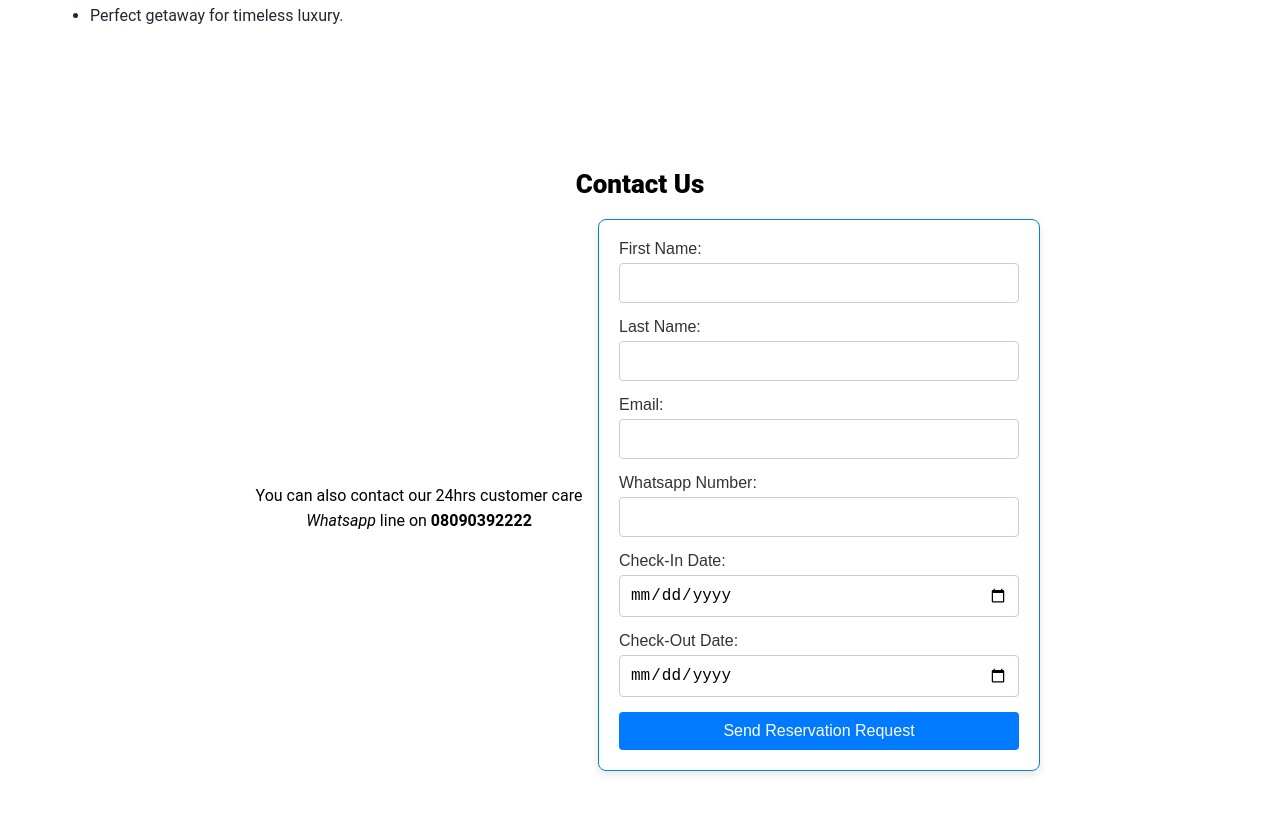
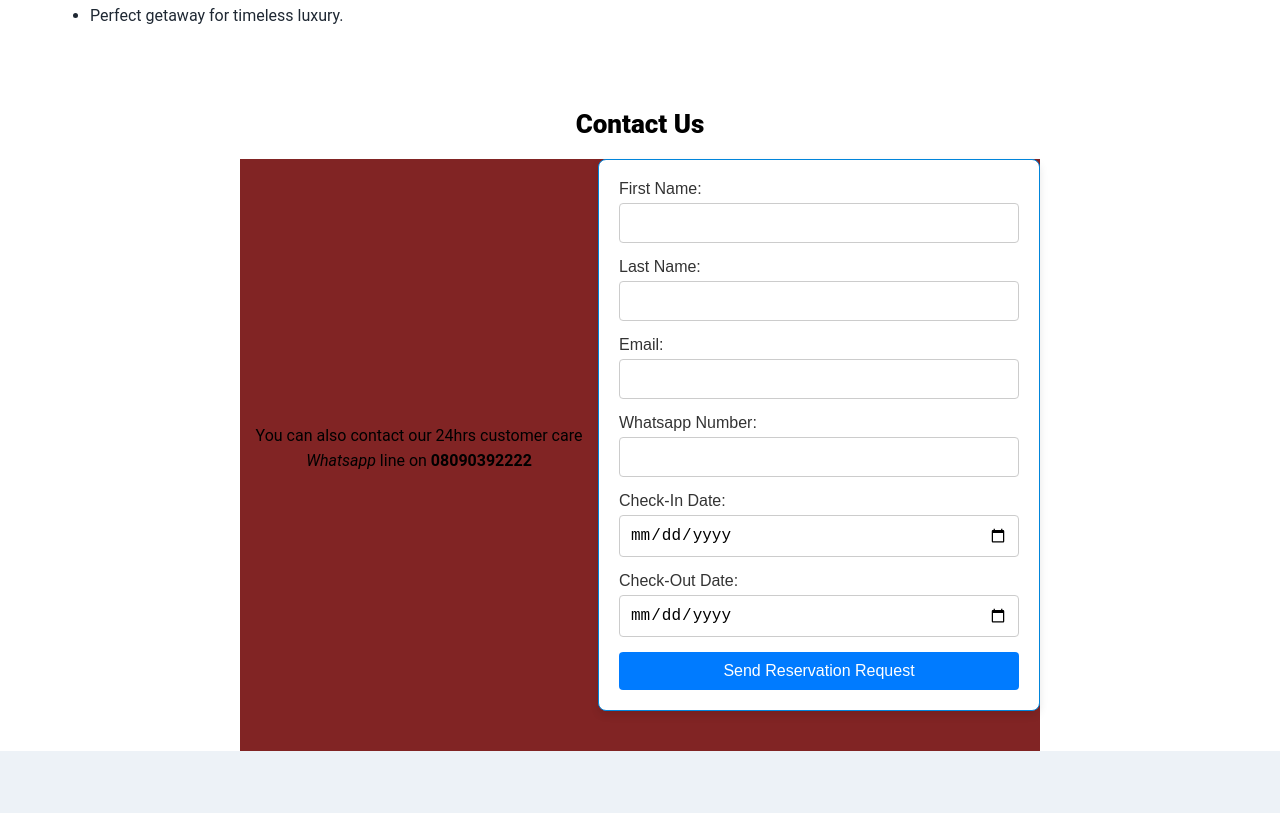
Before and after one commit to osesunday1/GHS-FRONTEND, a React (Vite) app: page /home in a window 1280 px wide. Shown: the part 1380-2193 px from the top of the page. After the commit the page ends 2131 px from the top, so only its background shows below. Built offline with nearby package versions, Linux system fonts and the light colour scheme.

Commit message:
centralize

```diff
--- a/src/components/Home/Form.jsx
+++ b/src/components/Home/Form.jsx
@@ -7,18 +7,19 @@ import 'react-toastify/dist/ReactToastify.css';
 
 const Container = styled.section`
   background-color: var(--white);
-  background-size: 70px 70px;
   width: 100vw;
-  padding: 60px 0;
+  display: flex;
+  flex-direction: column;
+  justify-content: center; /* Added to vertically center content */
+  align-items: center; /* Added to horizontally center content */
 
   @media (max-width: 768px) {
-    padding: 0px 0;
     height: 100%;
     margin-top: 10%;
     background-color: var(--blue4);
-
+    justify-content: center; /* Ensure content stays centered on mobile */
+    align-items: center; /* Ensure content stays centered on mobile */
   }
-
 `;
 
 const Container2 = styled.section`
@@ -29,10 +30,14 @@ const Container2 = styled.section`
   justify-items: center;
   align-items: center;
   margin: 0 auto;
+  background-color: #812424;
 
   @media (max-width: 768px) {
+    width: 90%;
     flex-direction: column;
-
+    margin: 0 auto;
+    justify-content: center;
+    align-items: center;
   }
 `;
 
```
